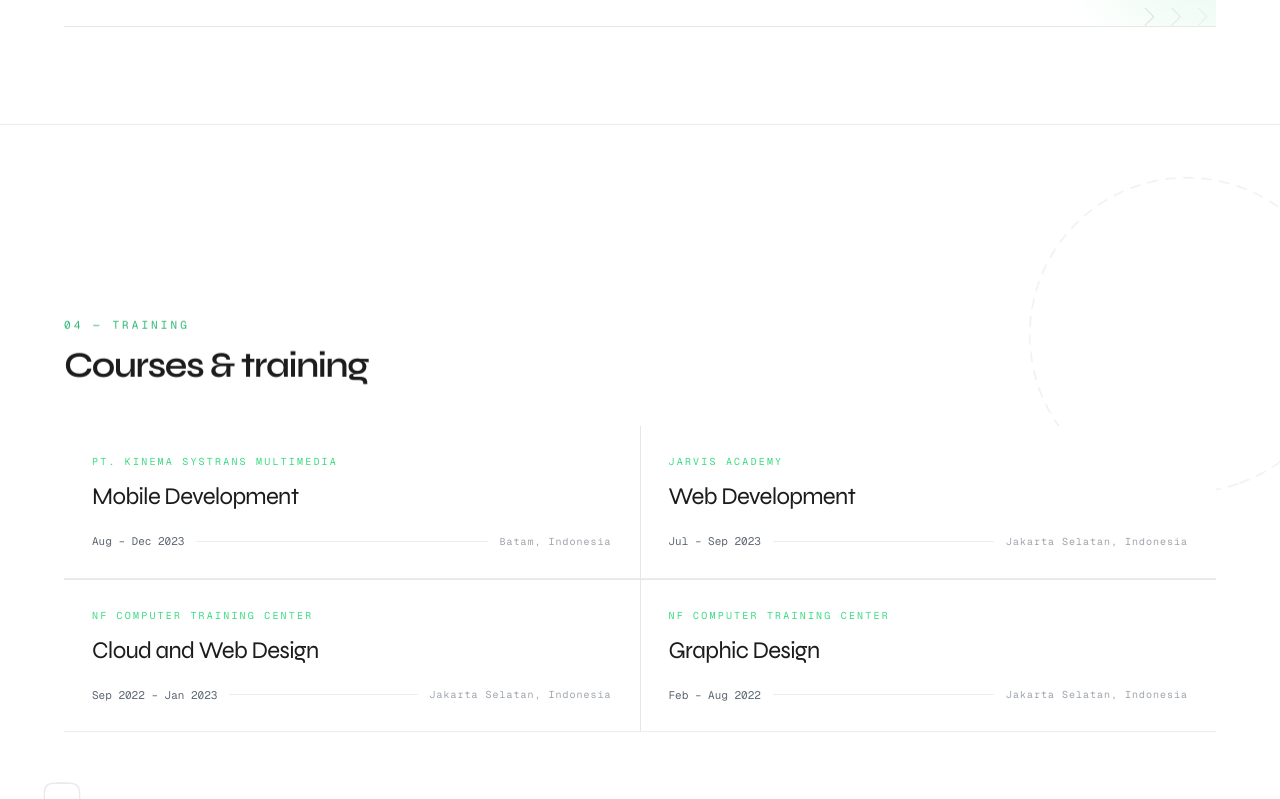
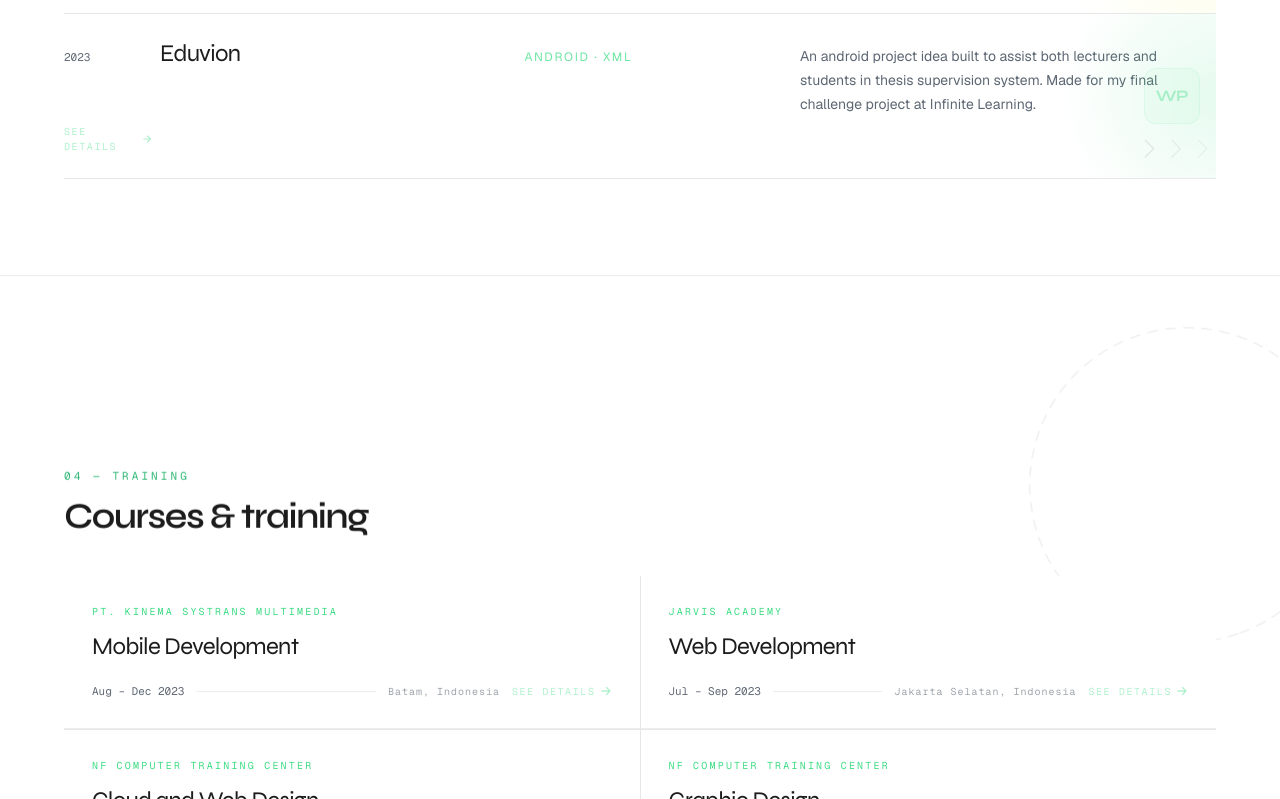
Before and after one commit to miregitgud/mire-portfolio, a Next.js app: page / in a window 1280 px wide. Shown: the part 2301-3100 px from the top of the page. Built offline with nearby package versions, Linux system fonts and the light colour scheme.

Commit message:
cssssssss

```diff
--- a/app/globals.css
+++ b/app/globals.css
@@ -42,6 +42,7 @@ html {
   color: var(--paper);
   scroll-behavior: smooth;
   scroll-snap-type: y mandatory;
+  transition: background 0.3s ease, color 0.3s ease;
 }
 
 html,
@@ -54,6 +55,7 @@ body {
   color: var(--paper);
   font-family: var(--font-sans), system-ui, sans-serif;
   overflow-x: hidden;
+  transition: background 0.3s ease, color 0.3s ease;
 }
 
 .snap-section {
--- a/components/portfolio.tsx
+++ b/components/portfolio.tsx
@@ -323,6 +323,12 @@ export function Portfolio() {
                     {project.kind}
                   </p>
                   <p className="text-sm leading-6 text-muted">{project.copy}</p>
+                  <span className="mt-3 md:mt-0 col-span-full md:col-auto flex items-center gap-1.5 font-mono text-[10px] tracking-[0.16em] uppercase opacity-0 group-hover:opacity-100 [@media(hover:none)]:opacity-40 transition-opacity duration-200" style={{ color: project.accent }}>
+                    See details
+                    <svg width="12" height="12" viewBox="0 0 12 12" fill="none" aria-hidden="true" className="transition-transform duration-200 group-hover:translate-x-0.5">
+                      <path d="M2 6h8M6.5 2.5 10 6l-3.5 3.5" stroke="currentColor" strokeWidth="1.4" strokeLinecap="round" strokeLinejoin="round"/>
+                    </svg>
+                  </span>
                 </ExternalLink>
               </li>
             ))}
@@ -379,6 +385,12 @@ export function Portfolio() {
                     <span className="font-mono text-[11px] text-muted">{cert.year}</span>
                     <span className="h-px flex-1 bg-paper/8" />
                     <span className="font-mono text-[10px] tracking-[0.1em] text-muted/60">{cert.location}</span>
+                    <span className="flex items-center gap-1 font-mono text-[10px] tracking-[0.16em] text-lime uppercase opacity-0 group-hover:opacity-100 [@media(hover:none)]:opacity-40 transition-opacity duration-200">
+                      See details
+                      <svg width="12" height="12" viewBox="0 0 12 12" fill="none" aria-hidden="true" className="transition-transform duration-200 group-hover:translate-x-0.5">
+                        <path d="M2 6h8M6.5 2.5 10 6l-3.5 3.5" stroke="currentColor" strokeWidth="1.4" strokeLinecap="round" strokeLinejoin="round"/>
+                      </svg>
+                    </span>
                   </div>
                 </ExternalLink>
               </li>
```
